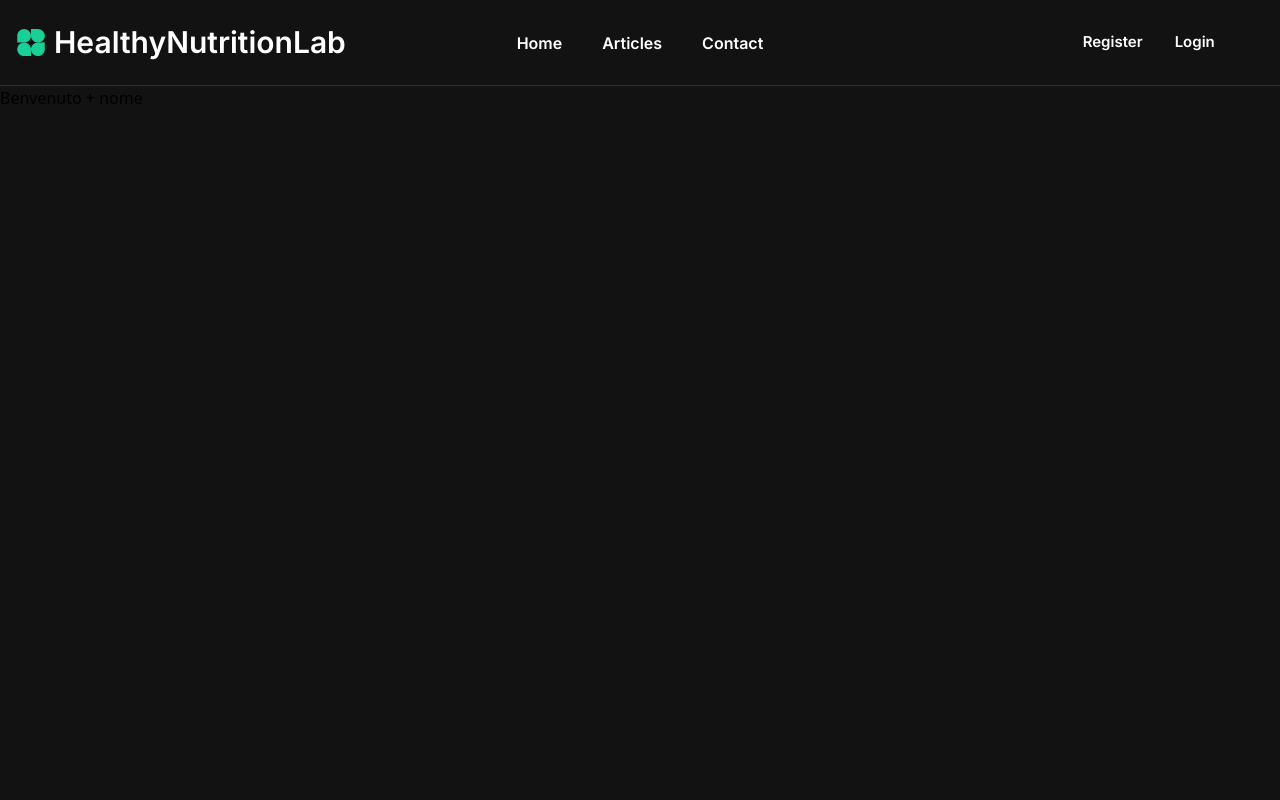
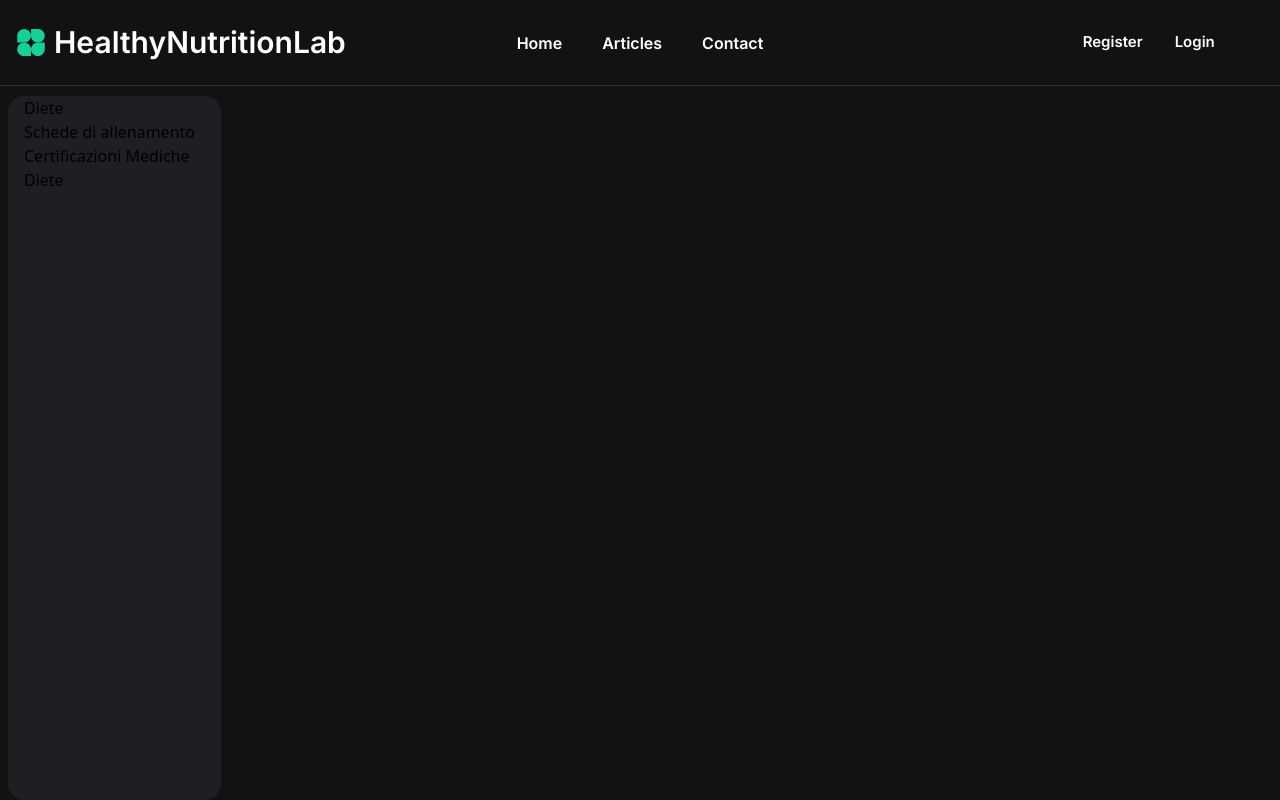
Before and after one commit to Federico-Poggi/HealthyNutritionLab, a React (Vite) app in the folder healty-nutrition-lab/: page /personalArea in a window 1280 px wide. Built offline with nearby package versions, Linux system fonts and the light colour scheme; no server answers.

Commit message:
Added Routing for doctor and user

```diff
--- a/healty-nutrition-lab/package.json
+++ b/healty-nutrition-lab/package.json
@@ -13,6 +13,7 @@
     "@react-buddy/ide-toolbox": "^2.4.0",
     "@reduxjs/toolkit": "^2.1.0",
     "@types/react-redux": "^7.1.33",
+    "jwt-decode": "^4.0.0",
     "react": "^18.2.0",
     "react-dom": "^18.2.0",
     "react-icons": "^5.0.1",
--- a/healty-nutrition-lab/src/App.css
+++ b/healty-nutrition-lab/src/App.css
@@ -303,3 +303,6 @@
 #registration-form h2{
     font-weight: 700;
 }
+#sideBar-user{
+    background: rgba(41, 41, 47, 0.63);
+}
--- a/healty-nutrition-lab/src/App.tsx
+++ b/healty-nutrition-lab/src/App.tsx
@@ -1,67 +1,126 @@
 import './App.css'
 
-import { Route, Routes } from "react-router-dom";
+import {Route, Routes} from "react-router-dom";
 import Layout from "./component/Layout.tsx";
 import Home from "./component/home/Home.tsx";
-import { Articles } from "./component/articles/Articles.tsx";
+import {Articles} from "./component/articles/Articles.tsx";
 import {RegisterForm} from "./component/Registration/RegisterForm.tsx";
 import {PersonalArea} from "./component/personalArea/PersonalArea.tsx";
-import {useDispatch} from "react-redux";
+import {useDispatch, useSelector} from "react-redux";
 import {useEffect} from "react";
 import {loggedUserAction, notLoggedAction} from "./redux/action";
+import {jwtDecode} from "jwt-decode";
+import {LayoutDoctor} from "./component/LayoutDoctor.tsx";
 
 
-interface TokenString{
-    token: string|null
+interface TokenString {
+    token: string | null
+}
+
+interface JwtPayload {
+    exp: number,
+    jti: string,
+    iat: number,
+    Role: string,
+    sub: number
+}
+
+interface Userstate {
+    logged: boolean
+    role: string
 }
 
 function App() {
 
 
-    const tokenFrom=localStorage.getItem('token');
-    const body:TokenString={
+    const tokenFrom: string | null = localStorage.getItem('token');
+    const body: TokenString = {
         token: tokenFrom,
     }
-    const dispatch=useDispatch();
+    let role: string = useSelector((state: Userstate): string | any => {
+        state.role
+    })
+    const dispatch = useDispatch();
     const APIUrl = "http://localhost:5174/auth/verifyToken";
-    useEffect(()=>{
+    useEffect(() => {
         verifyValidLogin()
-    },[])
+        if (tokenFrom != null) {
+            decodeTokent(tokenFrom)
+        }
 
-    const verifyValidLogin=()=>{
-        fetch(APIUrl,{
-            method:'POST',
-            headers:{
+    }, [])
+
+    const verifyValidLogin = () => {
+        fetch(APIUrl, {
+            method: 'POST',
+            headers: {
                 'Content-Type': 'application/json'
             },
-            body:JSON.stringify(body)
+            body: JSON.stringify(body)
         })
-            .then((response:Response)=>{
+            .then((response: Response) => {
                 console.log(JSON.stringify(body))
-                if(response.status===200){
+                if (response.status === 200) {
                     console.log(response.status)
                     console.log("valid Token")
                     dispatch(loggedUserAction())
-                }else{
+                } else {
                     dispatch(notLoggedAction())
                     throw new Error("Rieffettua il login")
                 }
             })
-            .catch((er:Error)=>{
+            .catch((er: Error) => {
                 console.log(er)
             })
     }
-
+    const decodeTokent = (token: string) => {
+        try {
+            if (token != null) {
+                const decoded: JwtPayload = jwtDecode(token);
+                console.log(decoded);
+                console.log(((decoded as JwtPayload)).Role)
+                role = ((decoded as JwtPayload)).Role
+            }
+        } catch (er) {
+            console.log(er);
+        }
+    }
     return (
         <>
-            <Routes>
-                <Route path={"/"} element={<Layout />}>
-                    <Route path={"/"} index element={<Home />} />
-                    <Route path={"/articles"} element={<Articles/>} />
-                    <Route path={"/register"} element={<RegisterForm/>}/>
-                    <Route path={"/personalArea"} element={<PersonalArea/>}/>
-                </Route>
-            </Routes>
+            {
+                role === 'USER' ? <Routes>
+                        <Route path = {"/"} element = {<Layout/>}>
+                            <Route path = {"/"} index element = {<Home/>}/>
+                            <Route path = {"/articles"} element = {<Articles/>}/>
+                            <Route path = {"/register"} element = {<RegisterForm/>}/>
+                            <Route path = {"/personalArea"} element = {<PersonalArea/>}/>
+                        </Route>
+                    </Routes> :
+                    role === "NUTRITIONIST" ? <Routes>
+                        <Route path = {"/"} element = {<LayoutDoctor/>}>
+                            <Route path = {"/"} index element = {<Home/>}/>
+                            <Route path = {"/articles"} element = {<Articles/>}/>
+                            <Route path = {"/register"} element = {<RegisterForm/>}/>
+                            <Route path = {"/personalArea"} element = {<PersonalArea/>}/>
+                        </Route>
+                    </Routes> : role === "PERSONAL_TRAINER" ? <Routes>
+                        <Route path = {"/"} element = {<LayoutDoctor/>}>
+                            <Route path = {"/"} index element = {<Home/>}/>
+                            <Route path = {"/articles"} element = {<Articles/>}/>
+                            <Route path = {"/register"} element = {<RegisterForm/>}/>
+                            <Route path = {"/personalArea"} element = {<PersonalArea/>}/>
+                        </Route>
+                    </Routes> : <Routes>
+                        <Route path = {"/"} element = {<LayoutDoctor/>}>
+                            <Route path = {"/"} index element = {<Home/>}/>
+                            <Route path = {"/articles"} element = {<Articles/>}/>
+                            <Route path = {"/register"} element = {<RegisterForm/>}/>
+                            <Route path = {"/personalArea"} element = {<PersonalArea/>}/>
+                        </Route>
+                    </Routes>
+            }
+
+
         </>
     )
 }
--- /dev/null
+++ b/healty-nutrition-lab/src/component/LayoutDoctor.tsx
@@ -0,0 +1,18 @@
+import Nav from "./Nav.tsx";
+import {Outlet} from "react-router-dom";
+import {LoginPage} from "./login/LoginPage.tsx";
+
+export function LayoutDoctor() {
+    return (
+        <>
+            <Nav/>
+
+            <main className={"relative"}>
+                <Outlet/>
+                <LoginPage/>
+            </main>
+            {/*<hr className={"my-12 opacity-5"}/>
+            <Footer/>*/}
+        </>
+    );
+}
--- a/healty-nutrition-lab/src/component/personalArea/PersonalArea.tsx
+++ b/healty-nutrition-lab/src/component/personalArea/PersonalArea.tsx
@@ -1,10 +1,11 @@
+import {SideBarUser} from "../userDir/SideBarUser.tsx";
+
 export function PersonalArea() {
     return (
         <>
-            <h2>
-                Benvenuto + nome
-            </h2>
-
+            <div className={"relative"}>
+            <SideBarUser/>
+            </div>
         </>
     );
 }
--- /dev/null
+++ b/healty-nutrition-lab/src/component/userDir/SideBarUser.tsx
@@ -0,0 +1,16 @@
+export function SideBarUser() {
+    return (
+        <>
+            <div className = {"relative"}>
+                <div id = {"sideBar-user"} className = {"fixed left-2 rounded-2xl top-24 desktop:w-1/6 h-[88vh]"}>
+                    <ul className={"pl-4"}>
+                        <li>Diete</li>
+                        <li>Schede di allenamento</li>
+                        <li>Certificazioni Mediche</li>
+                        <li>Diete</li>
+                    </ul>
+                </div>
+            </div>
+        </>
+    );
+}
--- a/healty-nutrition-lab/src/redux/reducers/userReducer.ts
+++ b/healty-nutrition-lab/src/redux/reducers/userReducer.ts
@@ -3,19 +3,23 @@ import {SET_USER_LOGGED, SET_USER_NOT_LOGGED} from "../action";
 
 interface User {
     logged: boolean
+    role:string
 }
 
 const userState: User = {
     logged: false,
+    role: "",
 }
 export default function userReducer(state: User = userState, action: Action) {
     switch (action.type) {
         case SET_USER_LOGGED:
             return {
+                ...state,
                 logged:true
             }
         case SET_USER_NOT_LOGGED:
             return {
+                ...state,
                 logged: false
             }
 
```
Also changed, not shown: 2 other files (tests, documents, lock files or other folders).
